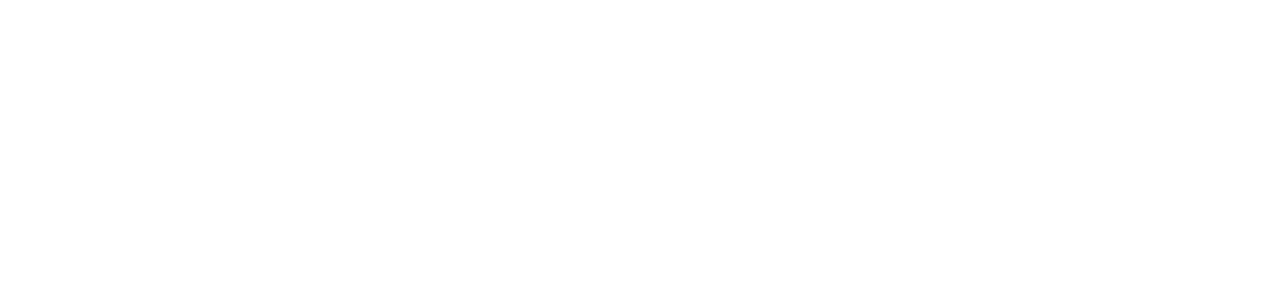
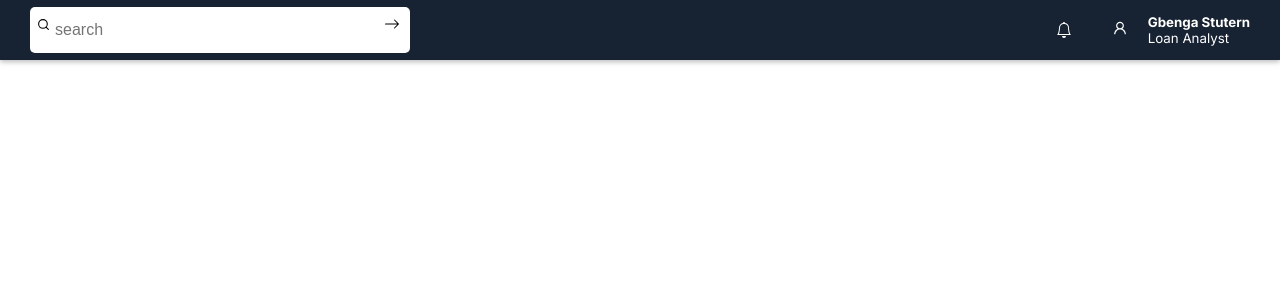
Before and after one commit to group2-team2-fdev2/cash2go, a React (Vite) app: page /dashboard in a window 1280 px wide. Shown: the top 300 px of the page. Built offline with nearby package versions, Linux system fonts and the light colour scheme.

Commit message:
added navbar

```diff
--- a/src/Pages/Dashboard/Dashboard.jsx
+++ b/src/Pages/Dashboard/Dashboard.jsx
@@ -1,7 +1,11 @@
+import Navbar from "./Navbar/NavBar"
+
+
+
 export default function Dashboard() {
   return (
     <div>
-
+      <Navbar />
     </div>
   )
 }
--- /dev/null
+++ b/src/Pages/Dashboard/Navbar/NavBar.css
@@ -0,0 +1,100 @@
+body{
+    font-family: "Monserrat", sans-serif;
+
+}
+*{
+    margin: 0px;
+    padding: 8px;
+    box-sizing:border-box;
+}
+
+nav{
+    position: fixed;
+    top: 0;
+    left: 0;
+    width: 100%;
+    height: 50px;
+    background: #172233;
+    box-shadow: 0 2px 5px 0 rgba(0,0,0,0.26);
+    display: flex;
+    align-items: center;
+    justify-content: space-between;
+    padding: 30px;
+    color: #fff;
+
+}
+
+.search-nav{
+    position:relative;
+}
+
+.search-nav .search-input{
+    padding: 5px;
+    padding-left: 25px;
+    border:none;
+    outline: none;
+    border-radius: 5px;
+
+}
+.icon-search{
+    position: absolute;
+    left: 7px;
+    top: 7px;
+    top: 11px;
+    color: #000;
+    font-size: 13px;
+}
+
+.icon-arrow{
+    top: 9px;
+    position: absolute;
+    right: 10px;
+    color: #000;
+}
+
+.user-notif{
+    display: flex;
+    align-items: center;
+    gap: 20px;
+}
+
+.uset-photo{
+    border-radius: 50%;
+    height: 35px;
+    width: 35px;
+    background-color: #ccc;
+    display: flex;
+    align-items: center;
+    justify-content: center;
+}
+.user-details{
+    display: felx;
+    align-items: center;
+    gap: 20px;
+}
+
+.user-name{
+    display: flex;
+    flex-direction: column;
+    gap: 0;
+}
+
+.bell{
+    position: relative;
+}
+
+.bell::before{
+    content: "";
+    position: absolute;
+    top: 0;
+    right: 0;
+    width: 30px;
+    height: 3px;
+    border-radius: 50%;
+    background-color: red;
+    z-index: 1;
+}
+
+.bold{
+    font-weight: bold;
+}
--- /dev/null
+++ b/src/Pages/Dashboard/Navbar/NavBar.jsx
@@ -0,0 +1,43 @@
+import React from 'react';
+import {BsArrowRight} from 'react-icons/bs';
+import {BsBell} from 'react-icons/bs';
+import {FiSearch} from 'react-icons/fi';
+import {AiOutlineUser} from 'react-icons/ai';
+import './Navbar.css';
+
+
+
+export default function Navbar() {
+
+  return (
+    <div>
+      <nav>
+        {/* left side */}
+        <div className="search-nav">
+           <FiSearch className = 'icon-search'/>
+
+          <input className = "search-input"
+            type="text"
+            placeholder="search"
+            name="search"/>
+            <BsArrowRight className = 'icon-arrow' />
+        </div>
+
+        {/* right side */}
+        <div className="user-notif">
+          <BsBell classname = 'bell' />
+          <div className='user-details'></div>
+          <div className="user-photo">
+            <AiOutlineUser />
+            </div>
+             <div className='user-name'>
+              <small className='bold'> Gbenga Stutern </small>
+              <small>Loan Analyst</small>
+             </div>
+             </div>
+
+
+      </nav>
+    </div>
+  );
+}
```
